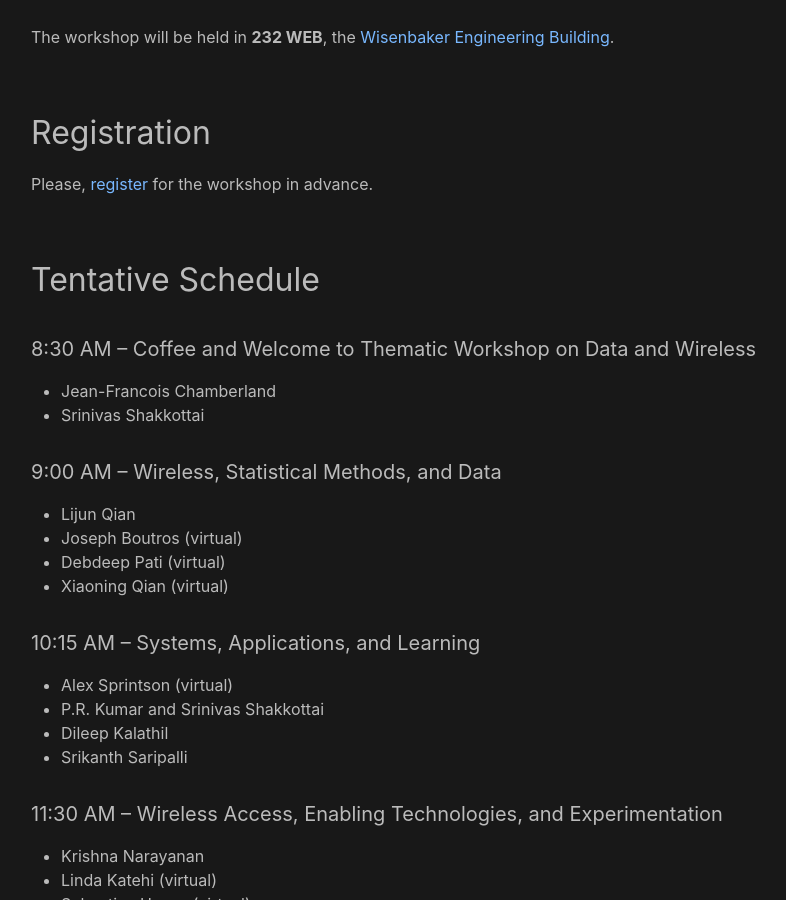
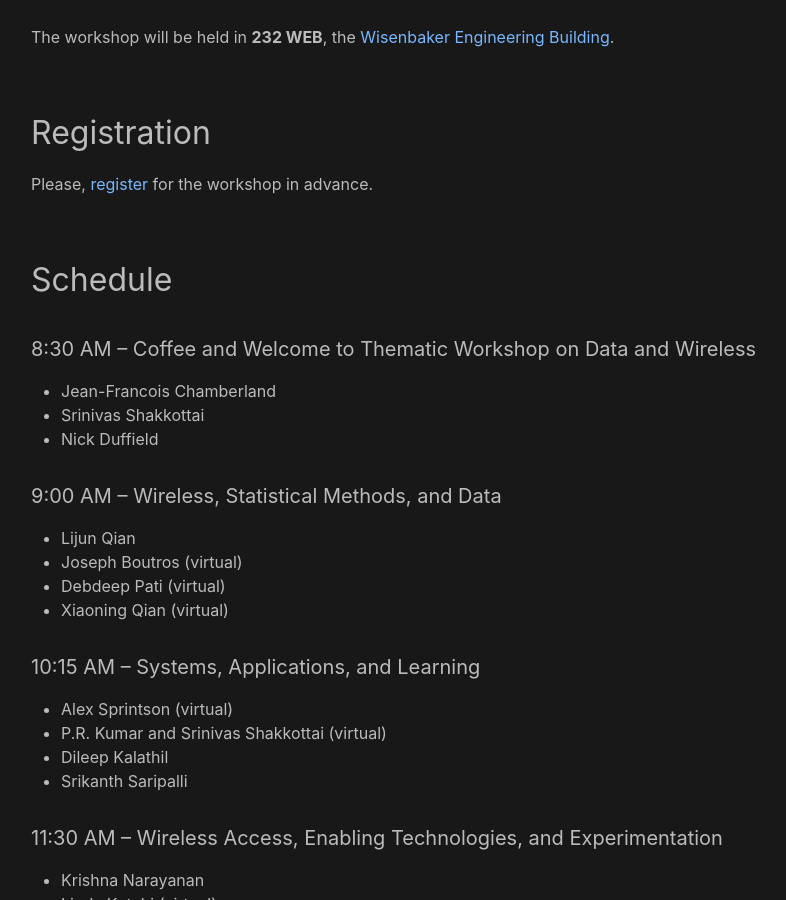
Before and after one commit to EngProjects/WIDS, a Jekyll site: the page built from meeting.md, in a window 1280 px wide and 900 px high, scrolled down 460 px. Shown: the whole window, without its empty margins (239-1025 px from the left). Built offline with Jekyll 4.4.1, drawn with Linux system fonts in a browser that asks for light colours.

Commit message:
Update meeting.md

```diff
--- a/meeting.md
+++ b/meeting.md
@@ -22,11 +22,12 @@ the [Wisenbaker Engineering Building](https://goo.gl/maps/MRUT3tCXjAcEX9wB6).
 Please, [register](https://forms.gle/sE3j1ZAnrXJyQX1K9) for the workshop in advance.
 
 
-## Tentative Schedule
+## Schedule
 
 #### 8:30 AM – Coffee and Welcome to Thematic Workshop on Data and Wireless
   * Jean-Francois Chamberland
   * Srinivas Shakkottai
+  * Nick Duffield
 
 #### 9:00 AM – Wireless, Statistical Methods, and Data
   * Lijun Qian
@@ -36,7 +37,7 @@ Please, [register](https://forms.gle/sE3j1ZAnrXJyQX1K9) for the workshop in adva
 
 #### 10:15 AM – Systems, Applications, and Learning
   * Alex Sprintson (virtual)
-  * P.R. Kumar and Srinivas Shakkottai
+  * P.R. Kumar and Srinivas Shakkottai (virtual)
   * Dileep Kalathil
   * Srikanth Saripalli
 
```
